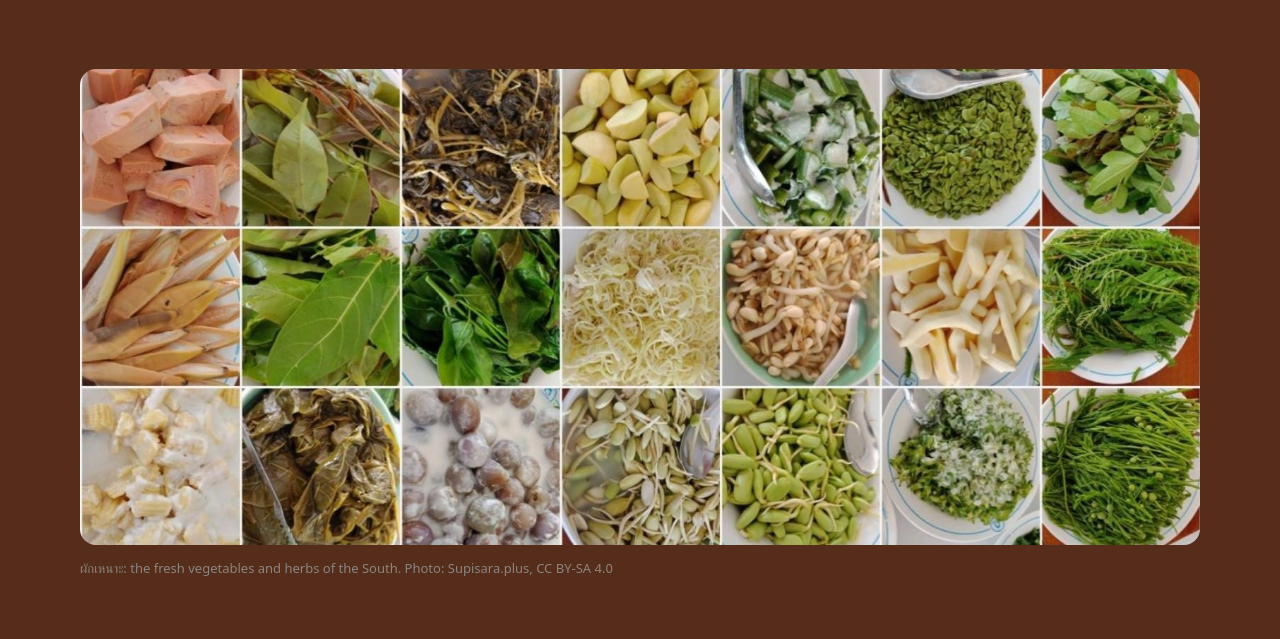
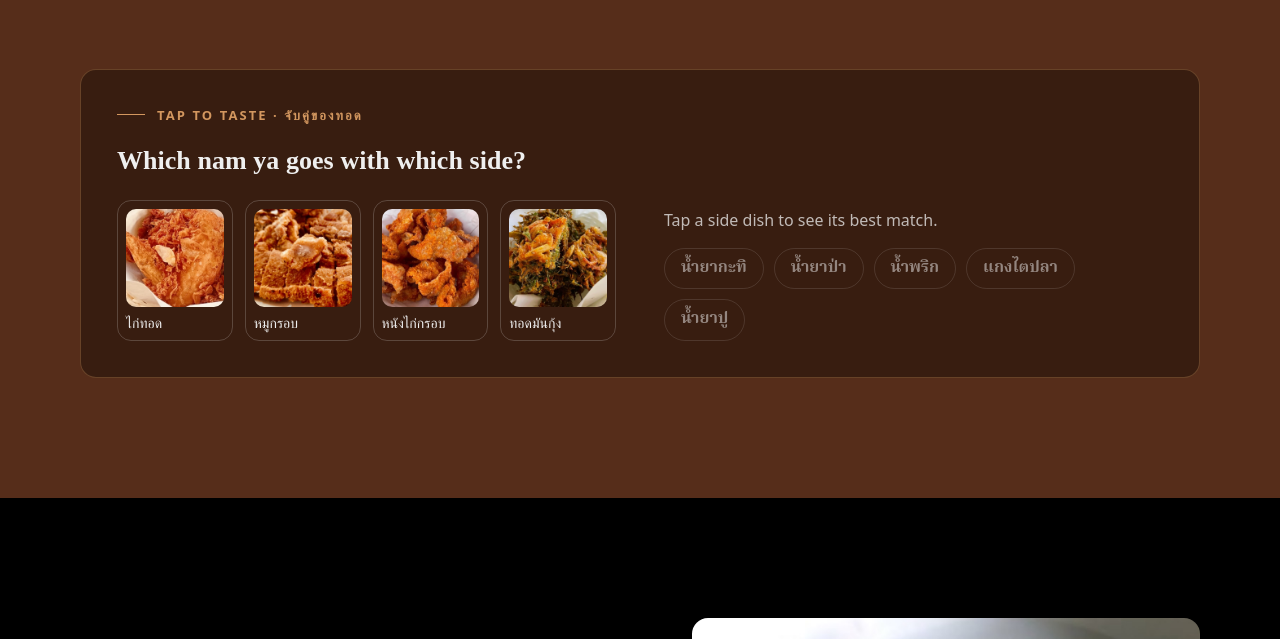
Before and after one commit to thanidabkv/khanomjeenmeungkhon, a plain HTML site: page index.html in a window 1280 px wide. Shown: the part 5789-6428 px from the top of the page. Drawn offline with Linux system fonts and the light colour scheme; a web font is replaced by a local one.

Commit message:
Remove ผักเหนาะ photo strip; sharper veg-table photo
Co-Authored-By: Claude Opus 5.5 <noreply@anthropic.com>

```diff
--- a/index.html
+++ b/index.html
@@ -13,7 +13,7 @@
   <link rel="preconnect" href="https://fonts.googleapis.com">
   <link rel="preconnect" href="https://fonts.gstatic.com" crossorigin>
   <link href="https://fonts.googleapis.com/css2?family=Fraunces:ital,opsz,wght@0,9..144,600;1,9..144,400&family=IBM+Plex+Sans+Thai:wght@400;500;600&family=Noto+Serif+Thai:wght@600;700&display=swap" rel="stylesheet">
-  <link rel="stylesheet" href="styles.css?v=5">
+  <link rel="stylesheet" href="styles.css?v=6">
 </head>
 <body>
   <a class="skip" href="#main">ข้ามไปยังเนื้อหา / Skip to content</a>
@@ -305,7 +305,7 @@
     <!-- HOW TO EAT + pairing guide -->
     <section class="section section--brown" id="how-to-eat">
       <div class="container grid-2 grid-2--center">
-        <img class="photo reveal" src="assets/img/veg-table.jpg" alt="The table of fresh vegetables, herbs and nam ya bowls" loading="lazy">
+        <img class="photo reveal" src="assets/img/veg-table.jpg?v=2" alt="The table of fresh vegetables, herbs and nam ya bowls" loading="lazy">
         <div class="reveal">
           <p class="eyebrow eyebrow--light">How to eat · วิธีกิน</p>
           <h2 class="h2">กินแบบคนเมืองคอน</h2>
@@ -317,11 +317,6 @@
           </ol>
         </div>
       </div>
-
-      <figure class="container paknor reveal">
-        <img src="assets/img/pak-nor.jpg" alt="A grid of Southern Thai fresh vegetables and herbs eaten with khanom jeen" loading="lazy">
-        <figcaption>ผักเหนาะ: the fresh vegetables and herbs of the South. Photo: Supisara.plus, CC BY-SA 4.0</figcaption>
-      </figure>
 
       <div class="container pairing reveal" id="pairing">
         <div>
@@ -402,7 +397,6 @@
       <p>Food and restaurant photos: ขนมจีนเมืองคอน ถนนพานยม.
         Wat Phra Mahathat: <a href="https://commons.wikimedia.org/wiki/File:Wat_Phra_Mahathat_Woramahawihan,_Nakhon_Si_Thammarat.jpg" target="_blank" rel="noopener">Preecha.MJ</a>,
         chedi with pigeons: <a href="https://commons.wikimedia.org/wiki/File:%E0%B8%9E%E0%B8%A3%E0%B8%B0%E0%B8%98%E0%B8%B2%E0%B8%95%E0%B8%B8%E0%B8%A2%E0%B8%AD%E0%B8%94%E0%B8%97%E0%B8%AD%E0%B8%87%E0%B9%80%E0%B8%A1%E0%B8%B7%E0%B8%AD%E0%B8%87%E0%B8%99%E0%B8%84%E0%B8%A3%E0%B8%A8%E0%B8%A3%E0%B8%B5.jpg" target="_blank" rel="noopener">Pthawatc</a>,
-        ผักเหนาะ: <a href="https://commons.wikimedia.org/wiki/File:Kanom_Chin_vegetables.jpg" target="_blank" rel="noopener">Supisara.plus</a>,
         all via Wikimedia Commons under <a href="https://creativecommons.org/licenses/by-sa/4.0/" target="_blank" rel="noopener">CC BY-SA 4.0</a>.</p>
     </div>
     <div class="container footer__bottom">
--- a/styles.css
+++ b/styles.css
@@ -379,9 +379,7 @@ figcaption { font-size: 13px; color: var(--gray); margin-top: 12px; }
 .buildbowl.is-built .bb__steps li:nth-child(3) { transition-delay: 1.35s; }
 .buildbowl.is-built .bb__steps li:nth-child(4) { transition-delay: var(--veg-delay); }
 
-/* ผักเหนาะ strip + pairing */
-.paknor { margin-top: 72px; }
-.paknor img { width: 100%; border-radius: var(--radius); }
+/* pairing */
 .pairing { display: grid; grid-template-columns: 1fr 1fr; gap: 48px; align-items: end; margin-top: 72px; padding: 36px; border-radius: var(--radius); background: rgba(1, 0, 1, 0.35); border: 1px solid rgba(211, 151, 95, 0.3); }
 .sides { display: grid; grid-template-columns: repeat(4, 1fr); gap: 12px; }
 .side { display: flex; flex-direction: column; gap: 8px; padding: 8px; border-radius: 14px; border: 1px solid rgba(239, 239, 239, 0.2); background: none; color: var(--cream); cursor: pointer; font: 500 14px/1.2 var(--f-body); transition: transform .15s, border-color .15s, background-color .15s; }
```
Also changed, not shown: assets/img/pak-nor.jpg (deleted), assets/img/veg-table.jpg, 1 other file.
